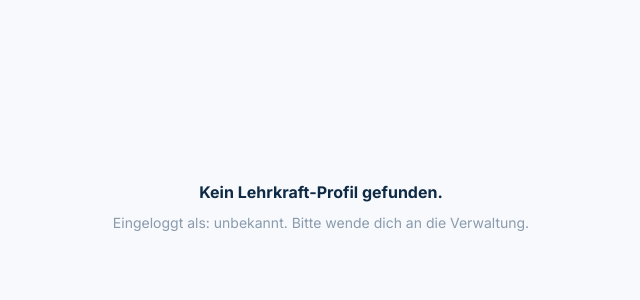
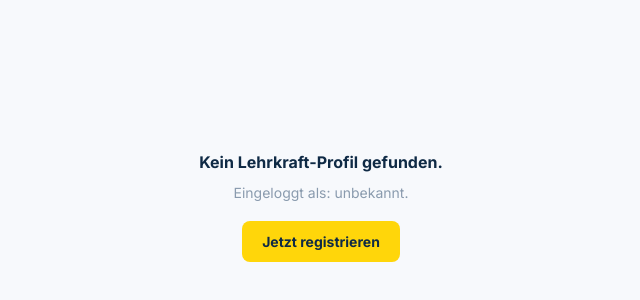
Before and after one commit to Lern-hoch-zwei/lern2-website, a Next.js app: page /lk in a window 1280 px wide. Shown: the part 194-494 px from the top of the page, without its empty margins (319-959 px from the left). Built offline with nearby package versions, Linux system fonts and the light colour scheme; no server answers; the database is empty.

Commit message:
Add files via upload

```diff
--- a/app/lk/page.tsx
+++ b/app/lk/page.tsx
@@ -21,15 +21,31 @@ export default async function LkPage() {
     .from('lehrkraefte')
     .select('*')
     .eq('email', user?.email)
-    .single()
+    .maybeSingle()
 
   if (!lehrkraft) {
     return (
       <main style={{ minHeight: '100vh', display: 'flex', alignItems: 'center', justifyContent: 'center', backgroundColor: '#F7F9FC', fontFamily: "'Inter', sans-serif", padding: '20px' }}>
-        <div style={{ textAlign: 'center' }}>
+        <div style={{ textAlign: 'center', maxWidth: '380px' }}>
           <p style={{ fontSize: '16px', color: '#0F2A45', fontWeight: '700' }}>Kein Lehrkraft-Profil gefunden.</p>
-          <p style={{ fontSize: '14px', color: '#8A9BAE', marginTop: '8px' }}>
-            Eingeloggt als: {user?.email || 'unbekannt'}. Bitte wende dich an die Verwaltung.
+          <p style={{ fontSize: '14px', color: '#8A9BAE', marginTop: '8px', lineHeight: '1.6' }}>
+            Eingeloggt als: {user?.email || 'unbekannt'}.
+          </p>
+          <a href="/lk/register" style={{ display: 'inline-block', marginTop: '16px', backgroundColor: '#FFD60A', color: '#0F2A45', padding: '10px 20px', borderRadius: '8px', textDecoration: 'none', fontWeight: '700', fontSize: '14px' }}>
+            Jetzt registrieren
+          </a>
+        </div>
+      </main>
+    )
+  }
+
+  if (!lehrkraft.aktiv) {
+    return (
+      <main style={{ minHeight: '100vh', display: 'flex', alignItems: 'center', justifyContent: 'center', backgroundColor: '#F7F9FC', fontFamily: "'Inter', sans-serif", padding: '20px' }}>
+        <div style={{ textAlign: 'center', maxWidth: '380px' }}>
+          <p style={{ fontSize: '16px', color: '#0F2A45', fontWeight: '700' }}>⏳ Dein Zugang wartet auf Freischaltung</p>
+          <p style={{ fontSize: '14px', color: '#8A9BAE', marginTop: '8px', lineHeight: '1.6' }}>
+            Die Verwaltung schaltet deinen Account in Kürze frei. Du bekommst dann Bescheid.
           </p>
         </div>
       </main>
```
